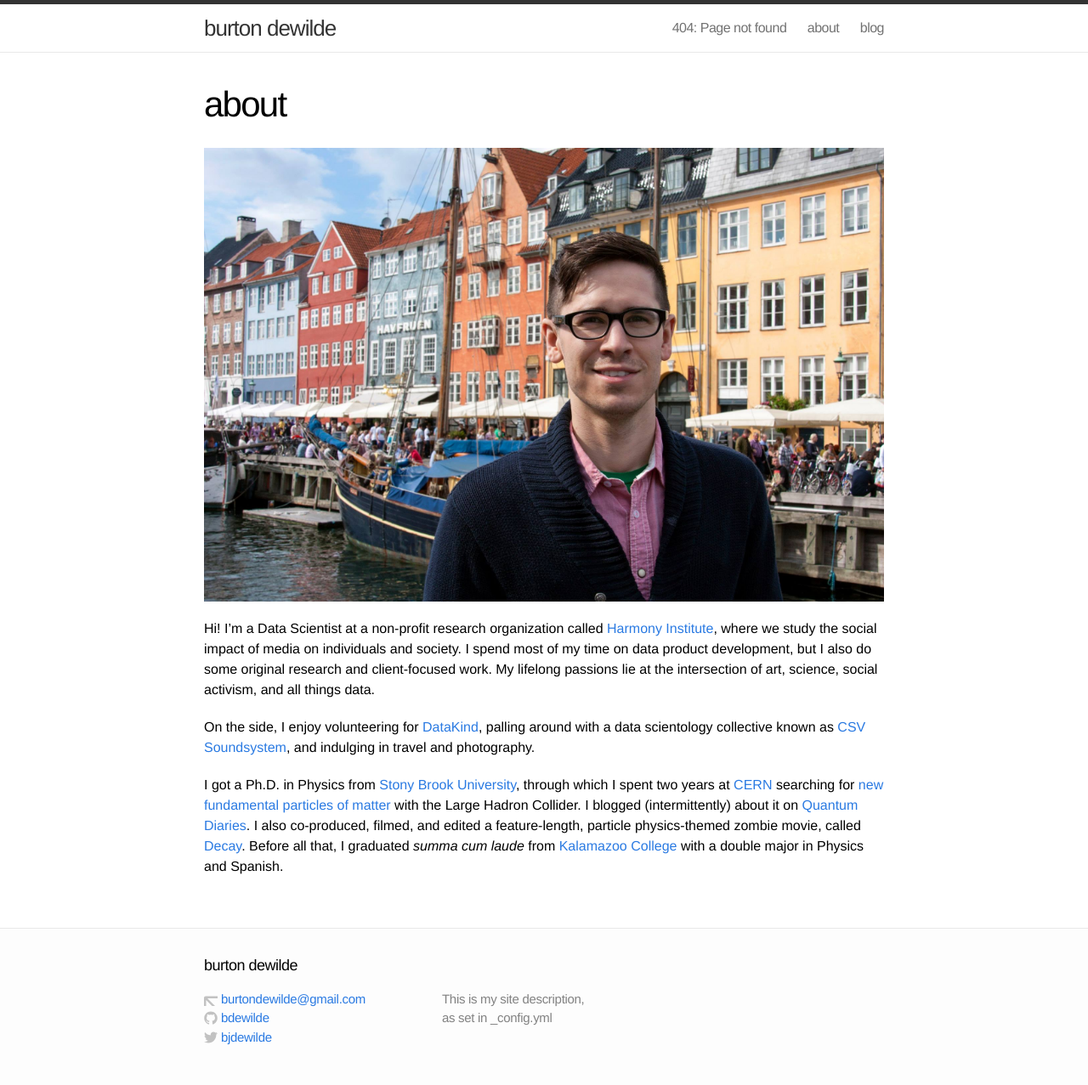
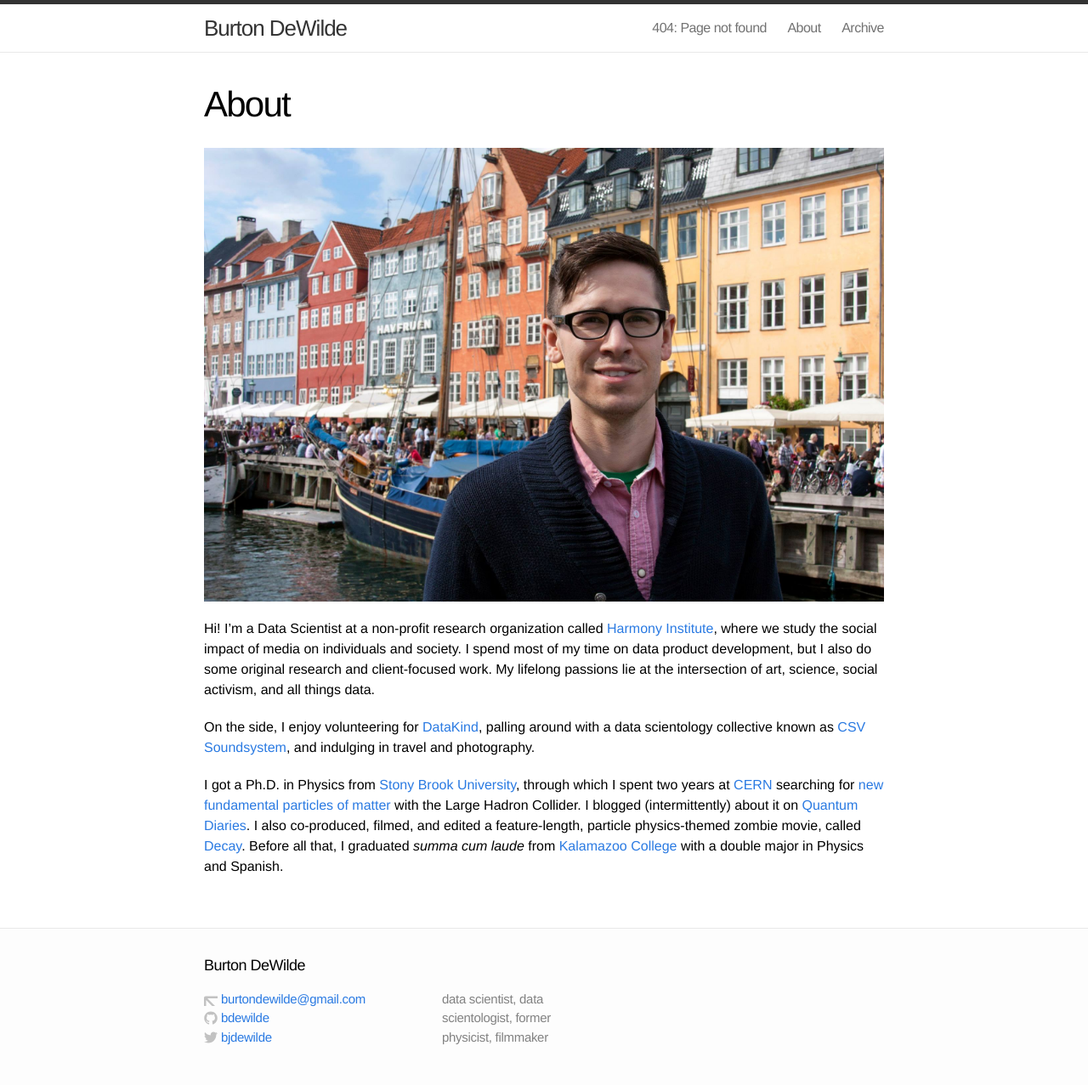
Before and after one commit to bdewilde/bdewilde.github.io, a Jekyll site: the page built from about.md, in a window 1280 px wide. Shown: the whole page at 85% size. Built offline with Jekyll 4.4.1, drawn with Linux system fonts in a browser that asks for light colours.

Commit message:
changing site structure a bit... archive on separate page, blog paginated on home page

```diff
--- a/_config.yml
+++ b/_config.yml
@@ -1,6 +1,6 @@
-# Site settings
-title: burton dewilde
-description: "This is my site description, as set in _config.yml"
+title: Burton DeWilde
+tagline: "Data Science, Physics, and Zombies!"
+description: "data scientist, data scientologist, former physicist, filmmaker"
 baseurl: ""
 url: ""
 email: burtondewilde@gmail.com
@@ -8,7 +8,6 @@
 github_username:  bdewilde
 timezone: America/New_York
 
-# Build settings
 markdown: kramdown
 permalink: pretty
 
@@ -23,5 +22,10 @@
 
 #lsi: true
 
-#paginate: 10
+paginate: 10
 #paginate_path: "blog/:num"
+
+pages_list:
+  About: '/about/'
+  Archive: '/archive/'
+  #Feed: '/atom.xml'
--- a/about.md
+++ b/about.md
@@ -1,6 +1,6 @@
 ---
 layout: page
-title: about
+title: About
 permalink: /about/
 ---
 
```
Also changed, not shown: archive.md (added, +9 -0 lines), blog/index.html (deleted, +0 -55 lines), index.html (+35 -0 lines).
